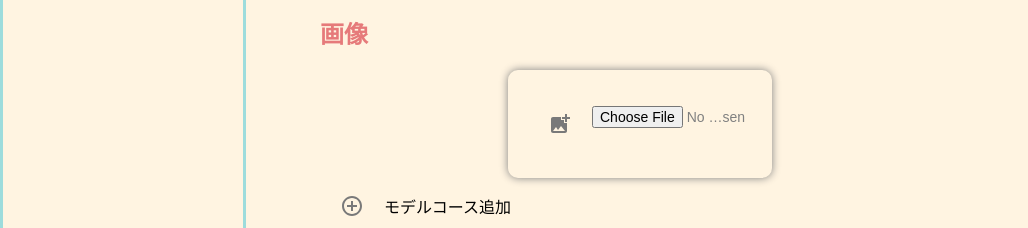
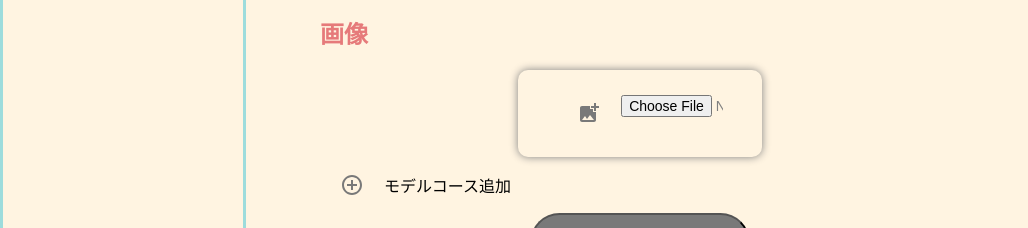
Before and after one commit to WaffleCollege/myway, a React (Create React App) app: page /post in a window 1280 px wide. Shown: the part 515-743 px from the top of the page, without its empty margins (0-1028 px from the left). Built offline with nearby package versions, Linux system fonts and the light colour scheme.

Commit message:
エラー起きてるけどプッシュ

```diff
--- a/src/components/post/ImageUpload.css
+++ b/src/components/post/ImageUpload.css
@@ -7,9 +7,10 @@
     display: flex;
     justify-content: center;
     width: 30%;
+    height: 10%;
     margin:0 auto;
     border: none;
-    padding: 36px;
+    padding: 4%;
     border-radius: 10px;
      box-shadow: 0px 0px 8px gray;
     color: gray;
@@ -21,10 +22,10 @@
     /* align-items: center; 縦方向の中央揃え */
     top: 0;
     left: 0;
-    width: 160px;
+    width: 53%;
     /*opacity: 0;*/
     /* margin:0 auto; */
-    /* height: 80px;  */
+    /* height: 80px;   */
     cursor: pointer;
     font-size: 14px;
   }
--- a/src/components/post/ImageUpload.js
+++ b/src/components/post/ImageUpload.js
@@ -5,12 +5,14 @@ import "./ImageUpload.css";
 import {storage} from "../../firebase";
 import {ref, uploadBytes} from "firebase/storage";
 
+//const[routeImage,setRoutetImage]=useState([]);
 const ImageUpload = () => {
 
     /*firebaseに画像を投稿したものを保存する。firebaseの環境構築終わった後に接続*/
     const OnFileUploadToFirebase=(e)=>{
         const file=e.target.files[0];
         const storageRef=ref(storage,"image/"+file.name);
+
         uploadBytes(storageRef,file).then((snapshot)=>{
            console.log("Uploaded a blob or file!")
         });
--- a/src/components/post/Post.js
+++ b/src/components/post/Post.js
@@ -30,44 +30,84 @@ function Post() {
    const sendRoute=(e)=>{
     //firebaseのデータベースにデータ追加する
     e.preventDefault();
+    const spotNameFromCourses= courses.map(course=>course.spot);
+    const updatedSpotNameMessage=[...SpotNameMessage,...spotNameFromCourses];
+
       addDoc(collection(db,"posts"),{
         //image:routeImage,
         introduce: IntroduceMessage,
         spotIntroduce:SpotIntroduceMessage,
-        spotName:SpotNameMessage,
+        spotName:updatedSpotNameMessage,
+        //.arrayUnion(addCourse),
         //tag:TagMessage,
         title:TitleMessage,
     });
+
+      // courses.forEach((course,index)=>{
+      //     addDoc(collection(db,"posts"),{
+      //       //spotIntroduce:course.spot,
+      //       spotName:course.spot
+
+      //     });
+      //   })
+
    }
-
 
   const [courses, setCourses] = useState([]);
 
   const addCourse = () => {
+    //setCoursesでuseStateで作られたcourses配列を更新する。...coursesで配列を展開し、spot~を追加。
     setCourses([...courses, { spot: '', introduce: '', image: '' }]);
   };
 
   const handleSpotChange = (index, value) => {
+
   const newCourses = [...courses];
+  //newCourses配列にspotキーの値を代入
+  //valueには下のインプットに文字を入力したときに取得されるe.target.value
   newCourses[index].spot = value;
+  console.log("New courses:", newCourses);
+  //coursesが更新されてaddCourseが呼び出されたら
   setCourses(newCourses);
+  // setSpotNameMessage(prevSpotNameMessage => {
+  //   const newSpotNameMessage = [...prevSpotNameMessage]; // 現在の spotName 配列をコピー
+  //   newSpotNameMessage[index] = value; // インデックス番号の位置に新しい値を設定
+  //   console.log("New spotNameMessage:", newSpotNameMessage);
+  //   return newSpotNameMessage.reverse();
+  // });
+
+  //const newSpotName = []; // 新しいスポット名配列をコピー
+  //newSpotName.push(SpotNameMessage); // インデックス番号の位置に新しい値を設定
+  //setSpotNameMessage(newSpotName); // スポット名配列を更新
+
   };
 
+
   const handleIntroduceChange = (index, value) => {
+
   const newCourses = [...courses];
   newCourses[index].introduce = value;
   setCourses(newCourses);
+  // setSpotIntroduceMessage(prevSpotIntroduceMessage => {
+  //   const newSpotIntroduceMessage = [...prevSpotIntroduceMessage]; // 現在の spotName 配列をコピー
+  //   newSpotIntroduceMessage[index] = value; // インデックス番号の位置に新しい値を設定
+  //   console.log("New spotNameMessage:", newSpotIntroduceMessage);
+  //   return newSpotIntroduceMessage.reverse();;
+  // });
   };
 
   const handleImageChange = (index, value) => {
   const newCourses = [...courses];
   newCourses[index].image = value;
   setCourses(newCourses);
+  //   setMessage(prevSpotNameMessage => {
+  //     const newSpotNameMessage = [...prevSpotNameMessage]; // 現在の spotName 配列をコピー
+  //     newSpotNameMessage[index] = value; // インデックス番号の位置に新しい値を設定
+  //     console.log("New spotNameMessage:", newSpotNameMessage);
+  //     return newSpotNameMessage.reverse();
+  //   });
   };
 
-//   const handleTagChange=(newTags)=>{
-//     setTagMessage(newTags[newTags.length-1]);
-//  };
   return (
     <div className="postBox">
       <form>
@@ -126,7 +166,8 @@ function Post() {
             </div>
 
             {/* アップロード画像の部分 */}
-            <ImageUpload />
+            <ImageUpload value={course.introduce}
+                onChange={(e) => handleImageChange(index, e.target.value)} />
           </div>
       ))}
        <div className="addCourse-section">
@@ -140,9 +181,6 @@ function Post() {
           </button>
         </form>
       </div>
-
-
-
   );
 }
 
```
Lines whose indentation alone changed are shown as unchanged.
